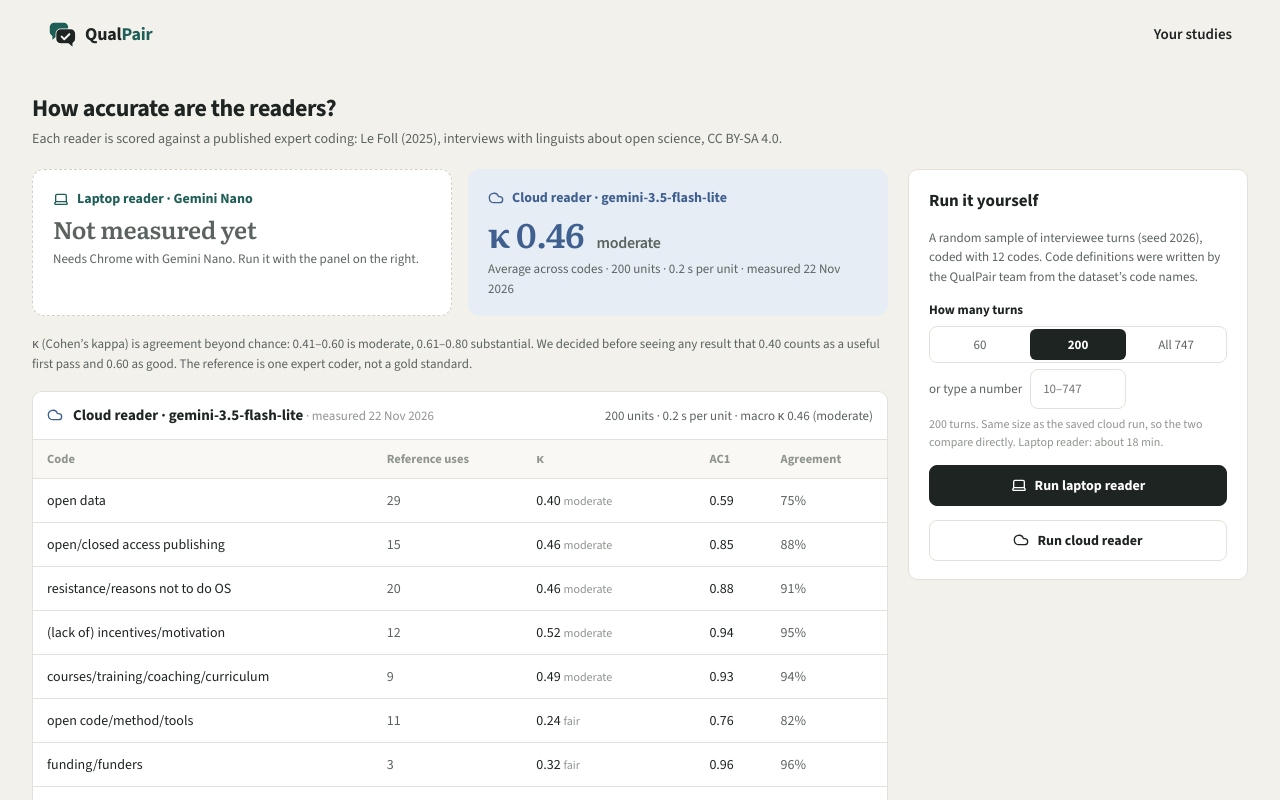
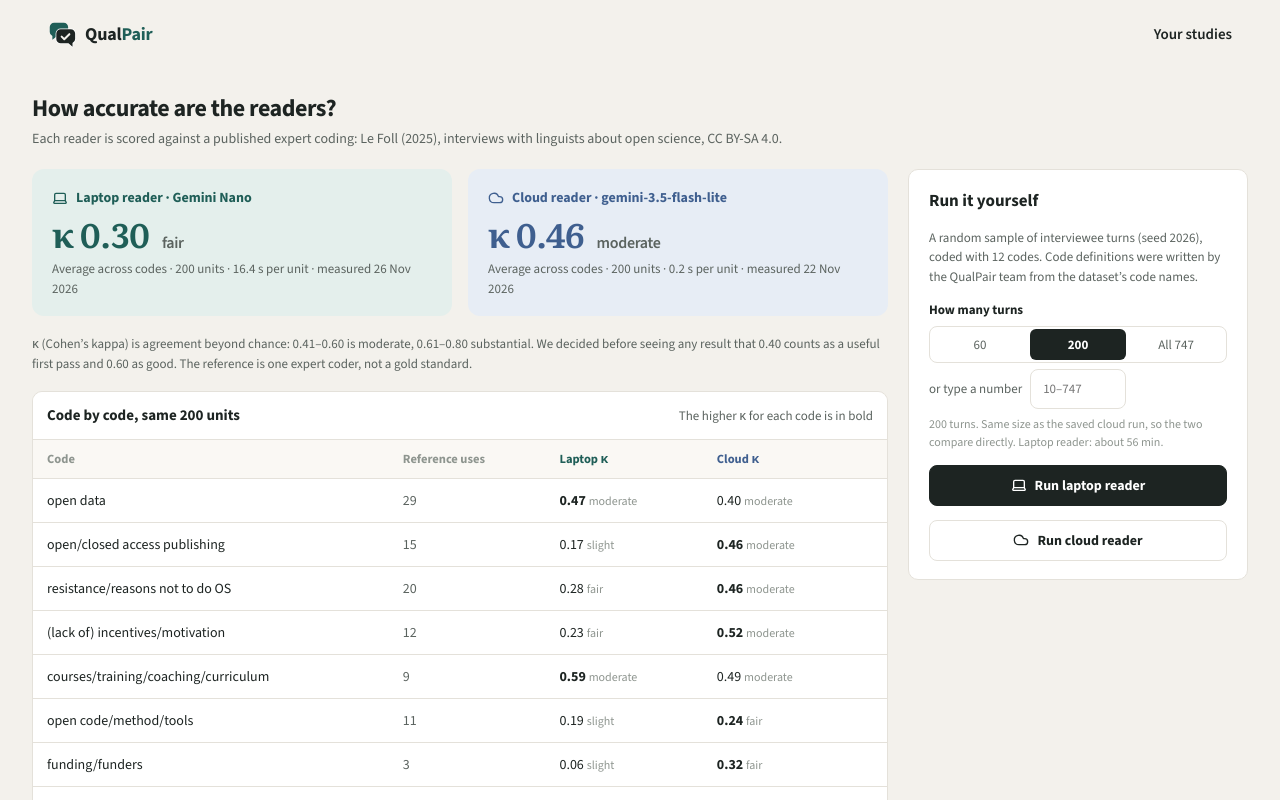
Before and after one commit to muhsin9999/qualpair, a React (Vite) app: page /eval in a window 1280 px wide. Built offline with nearby package versions, Linux system fonts and the light colour scheme.

Commit message:
Laptop reader measured: Gemini Nano, 200 units, macro κ 0.30 (fair), 16.4 s per unit; side-by-side code table on /eval; honest speed estimates; README results

```diff
--- /dev/null
+++ b/results/eval-laptop-2026-11-26.json
@@ -0,0 +1,102 @@
+{
+  "dataset": "le-foll-2025",
+  "userAgent": "Mozilla/5.0 (Windows NT 10.0; Win64; x64) AppleWebKit/537.36 (KHTML, like Gecko) Chrome/158.0.0.0 Safari/537.36",
+  "results": [
+    {
+      "reader": "laptop",
+      "model": "Gemini Nano (Chrome, on device)",
+      "n": 200,
+      "seconds": 3275.3972999999523,
+      "perCode": [
+        {
+          "code": "open data",
+          "refPositives": 29,
+          "kappa": 0.47080613864879156,
+          "ac1": 0.7910281415436055,
+          "po": 0.85
+        },
+        {
+          "code": "open/closed access publishing",
+          "refPositives": 15,
+          "kappa": 0.16926272066459008,
+          "ac1": 0.7390566899341119,
+          "po": 0.8
+        },
+        {
+          "code": "resistance/reasons not to do OS",
+          "refPositives": 20,
+          "kappa": 0.2812500000000002,
+          "ac1": 0.8631461509854965,
+          "po": 0.885
+        },
+        {
+          "code": "(lack of) incentives/motivation",
+          "refPositives": 12,
+          "kappa": 0.23469387755102014,
+          "ac1": 0.8578956717390017,
+          "po": 0.88
+        },
+        {
+          "code": "courses/training/coaching/curriculum",
+          "refPositives": 9,
+          "kappa": 0.5913363302002451,
+          "ac1": 0.943081564118618,
+          "po": 0.95
+        },
+        {
+          "code": "open code/method/tools",
+          "refPositives": 11,
+          "kappa": 0.19265033407572366,
+          "ac1": 0.8240317956341682,
+          "po": 0.855
+        },
+        {
+          "code": "funding/funders",
+          "refPositives": 3,
+          "kappa": 0.06250000000000099,
+          "ac1": 0.8822358367564385,
+          "po": 0.895
+        },
+        {
+          "code": "community building/networking",
+          "refPositives": 3,
+          "kappa": 0.3593850096092248,
+          "ac1": 0.9458405545927209,
+          "po": 0.95
+        },
+        {
+          "code": "open education",
+          "refPositives": 7,
+          "kappa": 0.38712972420837594,
+          "ac1": 0.9684625492772667,
+          "po": 0.97
+        },
+        {
+          "code": "academic culture",
+          "refPositives": 5,
+          "kappa": 0.05498281786941585,
+          "ac1": 0.6291363935200013,
+          "po": 0.725
+        },
+        {
+          "code": "generational gap",
+          "refPositives": 3,
+          "kappa": 0.2022792022792018,
+          "ac1": 0.923417756140255,
+          "po": 0.93
+        },
+        {
+          "code": "pre-registration",
+          "refPositives": 6,
+          "kappa": 0.6527777777777776,
+          "ac1": 0.9671790383458235,
+          "po": 0.97
+        }
+      ],
+      "macroKappa": 0.3049211610736973,
+      "prompts": [
+        "device-code-s1@1"
+      ]
+    }
+  ]
+}
--- a/src/features/eval/EvalPage.tsx
+++ b/src/features/eval/EvalPage.tsx
@@ -44,6 +44,37 @@ function ResultTable({ r, note }: { r: Result; note?: string }) {
       <table className="table">
         <thead><tr><th>Code</th><th>Reference uses</th><th>κ</th><th>AC1</th><th>Agreement</th></tr></thead>
         <tbody>{r.perCode.map((p) => <tr key={p.code}><td>{p.code}</td><td className="muted">{p.refPositives}</td><td>{formatKappa(p.kappa)} <span className="tiny faint">{kappaBand(p.kappa)}</span></td><td>{formatKappa(p.ac1)}</td><td className="muted">{Math.round(p.po * 100)}%</td></tr>)}</tbody>
+      </table>
+    </div>
+  );
+}
+
+/** Both saved readers side by side, code by code, on the same units. */
+function CompareTable({ laptop, cloud }: { laptop: Result; cloud: Result }) {
+  const lk = new Map(laptop.perCode.map((p) => [p.code, p]));
+  return (
+    <div className="table-wrap">
+      <div className="row" style={{ padding: '12px 14px', background: 'var(--page)', borderBottom: '1px solid var(--rule)' }}>
+        <strong className="spacer">Code by code, same {cloud.n} units</strong>
+        <span className="small muted">The higher κ for each code is in bold</span>
+      </div>
+      <table className="table">
+        <thead><tr><th>Code</th><th>Reference uses</th><th style={{ color: 'var(--laptop)' }}>Laptop κ</th><th style={{ color: 'var(--cloud)' }}>Cloud κ</th></tr></thead>
+        <tbody>
+          {cloud.perCode.map((c) => {
+            const l = lk.get(c.code);
+            const lv = l?.kappa ?? null, cv = c.kappa;
+            const lBest = lv !== null && cv !== null && lv > cv, cBest = lv !== null && cv !== null && cv > lv;
+            return (
+              <tr key={c.code}>
+                <td>{c.code}</td>
+                <td className="muted">{c.refPositives}</td>
+                <td style={{ fontWeight: lBest ? 800 : 400 }}>{formatKappa(lv)} <span className="tiny faint" style={{ fontWeight: 400 }}>{kappaBand(lv)}</span></td>
+                <td style={{ fontWeight: cBest ? 800 : 400 }}>{formatKappa(cv)} <span className="tiny faint" style={{ fontWeight: 400 }}>{kappaBand(cv)}</span></td>
+              </tr>
+            );
+          })}
+        </tbody>
       </table>
     </div>
   );
@@ -111,7 +142,10 @@ export default function EvalPage() {
     const old = SAVED.filter((r) => r.reader === k).at(-1);
     return old ? { r: old, when: `measured ${new Date(old.date).toLocaleDateString('en-GB', { day: 'numeric', month: 'short', year: 'numeric' })}` } : null;
   };
-  const minutes = Math.max(1, Math.round((n * 5 + 60) / 60));
+  // Time estimate from the last laptop run on record (seconds per unit), else a typical 16 s.
+  const lastLaptop = latest('laptop')?.r;
+  const perUnit = lastLaptop ? lastLaptop.seconds / lastLaptop.n : 16;
+  const minutes = Math.max(1, Math.round((n * perUnit + 60) / 60));
 
   return (
     <div className="main" style={{ minHeight: '100%' }}>
@@ -147,7 +181,12 @@ export default function EvalPage() {
           </div>
           <p className="small muted" style={{ margin: 0 }}>κ (Cohen’s kappa) is agreement beyond chance: 0.41–0.60 is moderate, 0.61–0.80 substantial. We decided before seeing any result that 0.40 counts as a useful first pass and 0.60 as good. The reference is one expert coder, not a gold standard.</p>
           {results.map((r) => <ResultTable key={r.reader} r={r} note="this run" />)}
-          {SAVED.map((r) => <ResultTable key={`${r.reader}-${r.date}`} r={r} note={`measured ${new Date(r.date).toLocaleDateString('en-GB', { day: 'numeric', month: 'short', year: 'numeric' })}`} />)}
+          {(() => {
+            const l = SAVED.filter((r) => r.reader === 'laptop').at(-1);
+            const c = SAVED.filter((r) => r.reader === 'cloud').at(-1);
+            if (l && c && l.n === c.n) return <CompareTable laptop={l} cloud={c} />;
+            return SAVED.map((r) => <ResultTable key={`${r.reader}-${r.date}`} r={r} note={`measured ${new Date(r.date).toLocaleDateString('en-GB', { day: 'numeric', month: 'short', year: 'numeric' })}`} />);
+          })()}
         </div>
 
         <aside className="ev-side card pad stack">
--- a/src/features/laptop/LaptopPage.tsx
+++ b/src/features/laptop/LaptopPage.tsx
@@ -96,7 +96,7 @@ export default function LaptopPage() {
   if (done >= total && total) title = 'All paragraphs coded';
   else if (warming) {
     title = reader.isPractice ? 'Starting' : 'Loading Gemini Nano';
-    if (!reader.isPractice) sub = 'The first paragraph takes about a minute while the model loads. After that, a few seconds each.';
+    if (!reader.isPractice) sub = 'The first paragraph takes about a minute while the model loads. After that, about 5–20 seconds each, depending on the computer.';
   } else if (running) {
     title = `Coding interview ${tIndex} of ${transcripts?.length ?? 0}`;
     sub = `Reading paragraph ${(done + 1).toLocaleString()} · ${elapsed}. You can keep working elsewhere in the app.`;
```
Also changed, not shown: 2 other files (tests, documents, lock files or other folders).
